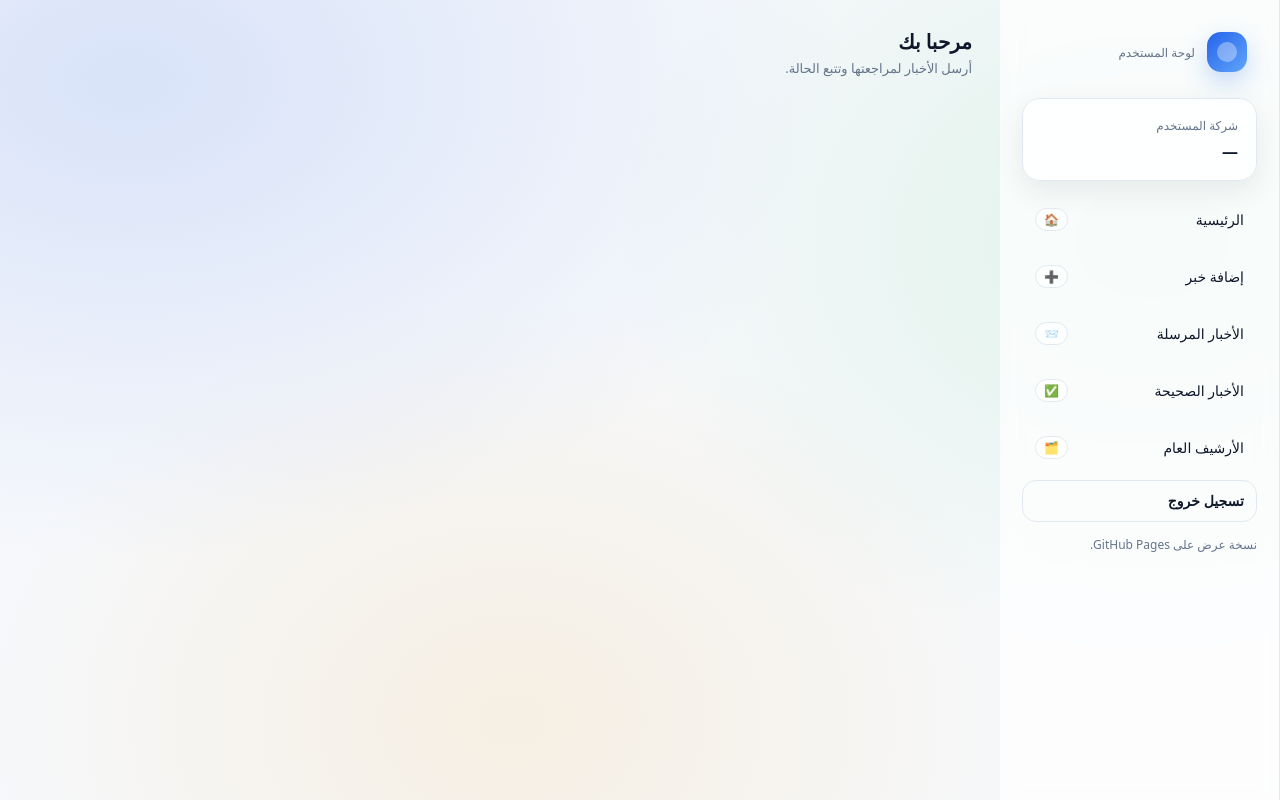
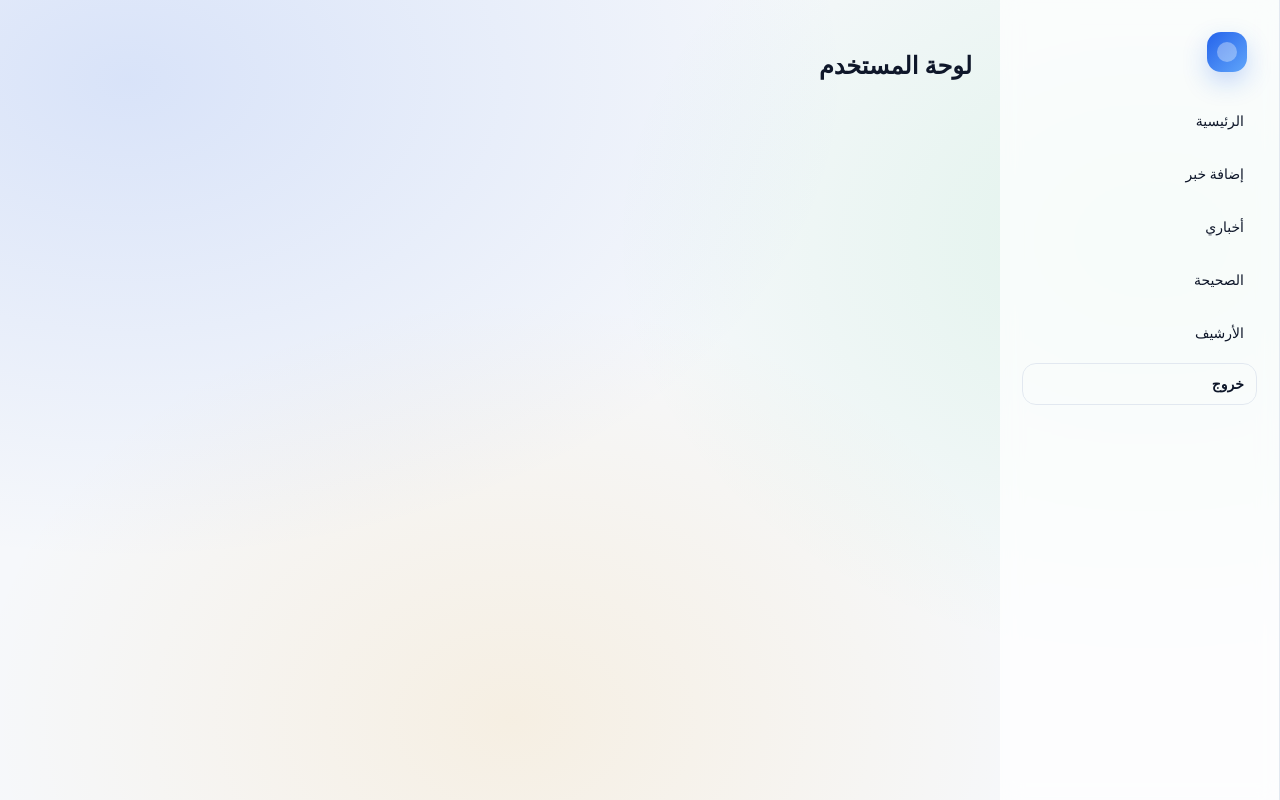
Before and after one commit to salhezz122/softWareer, a plain HTML site: page dashboard.html in a window 1280 px wide. Drawn offline with Linux system fonts and the light colour scheme.

Commit message:
Update dashboard.html

```diff
--- a/dashboard.html
+++ b/dashboard.html
@@ -2,68 +2,36 @@
 <html lang="ar" dir="rtl">
 <head>
   <meta charset="utf-8" />
-  <meta name="viewport" content="width=device-width, initial-scale=1" />
-  <title>Amman FactCheck | لوحة المستخدم</title>
+  <title>لوحة المستخدم</title>
   <link rel="stylesheet" href="assets/styles.css" />
 </head>
 <body>
+
 <div class="shell">
   <aside class="sidebar">
     <div class="brand">
-        <div class="logo" aria-hidden="true"></div>
-        <div>
+      <div class="logo"></div>
       <h1><span data-company></span></h1>
-          <p>لوحة المستخدم</p>
-        </div>
     </div>
 
-      <div class="card pad" style="margin-top:10px">
-        <div class="small">شركة المستخدم</div>
-        <div style="font-weight:800;margin-top:6px" id="companyName">—</div>
-      </div>
-
-      <nav class="nav" style="margin-top:14px">
-        <a href="#home" data-nav="home">الرئيسية <span class="badge">🏠</span></a>
-        <a href="#submit" data-nav="submit">إضافة خبر <span class="badge">➕</span></a>
-        <a href="#mine" data-nav="mine">الأخبار المرسلة <span class="badge">📨</span></a>
-        <a href="#verified" data-nav="verified">الأخبار الصحيحة <span class="badge">✅</span></a>
-        <a href="archive.html">الأرشيف العام <span class="badge">🗂️</span></a>
-        <button id="logoutBtn" class="btn ghost" type="button">تسجيل خروج</button>
+    <nav class="nav">
+      <a href="#home">الرئيسية</a>
+      <a href="#submit">إضافة خبر</a>
+      <a href="#mine">أخباري</a>
+      <a href="#verified">الصحيحة</a>
+      <a href="archive.html">الأرشيف</a>
+      <button id="logoutBtn" class="btn ghost">خروج</button>
     </nav>
-
-      <div class="small" style="margin-top:14px;color:var(--muted)">
-        نسخة عرض على GitHub Pages.
-      </div>
   </aside>
 
   <main class="main">
-      <div class="topbar">
-        <div>
-          <h2 style="margin:0">مرحبا بك</h2>
-          <div class="kicker">أرسل الأخبار لمراجعتها وتتبع الحالة.</div>
-        </div>
-      </div>
-
+    <h2>لوحة المستخدم</h2>
     <div id="view"></div>
   </main>
 </div>
 
-  <div id="toast" class="toast" role="status" aria-live="polite"></div>
+<div id="toast" class="toast"></div>
 
-  <!-- Modal -->
-  <div id="modalBackdrop" class="modal-backdrop">
-    <div class="modal" role="dialog" aria-modal="true">
-      <header>
-        <h3 id="modalTitle">—</h3>
-        <button class="btn secondary" data-close type="button">إغلاق</button>
-      </header>
-      <div class="body" id="modalBody"></div>
-      <div class="body" id="modalActions"></div>
-    </div>
-  </div>
-
-  <script src="assets/app.js"></script>
-  <script>window.AFC.initUserDashboard();</script>
 <script type="module">
   import "./assets/app.js";
   window.addEventListener("DOMContentLoaded", () => {
```
Lines whose indentation alone changed are shown as unchanged.
